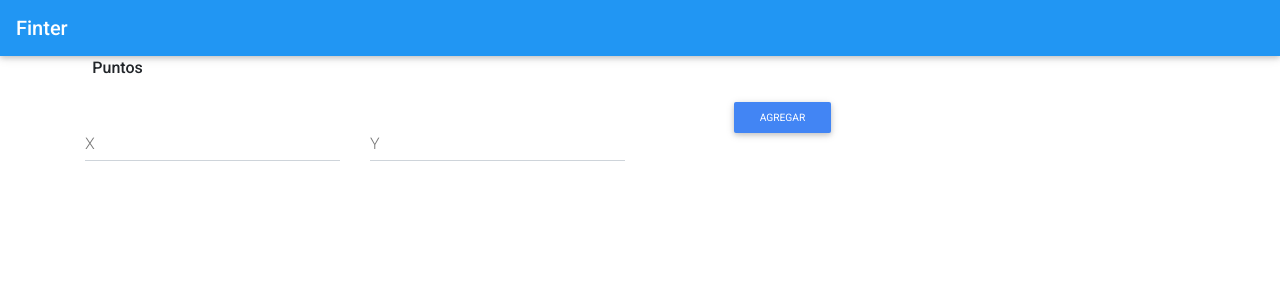
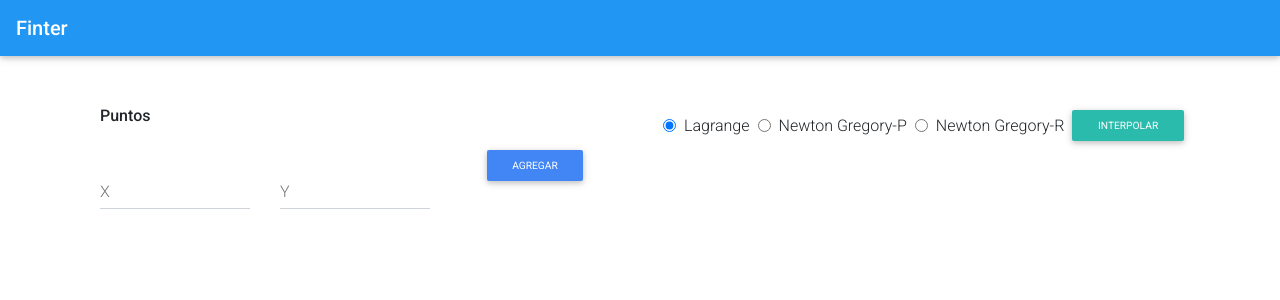
Before and after one commit to MauroCicerchia/finter, a React (Create React App) app: page / in a window 1280 px wide. Shown: the top 300 px of the page. Built offline with nearby package versions, Linux system fonts and the light colour scheme.

Commit message:
UI va queriendo

```diff
--- a/package.json
+++ b/package.json
@@ -12,7 +12,7 @@
     "lodash": "^4.17.15",
     "mathjs": "^6.2.3",
     "mdbootstrap": "^4.8.11",
-    "mdbreact": "^4.22.0",
+    "mdbreact": "^4.22.1",
     "react": "^16.11.0",
     "react-chartjs-2": "^2.8.0",
     "react-dom": "^16.11.0",
--- a/src/App.js
+++ b/src/App.js
@@ -1,10 +1,22 @@
-import React from "react";
+import React, { Component } from "react";
 import "./App.css";
-import { MDBNavbar, Button, MDBNavbarBrand } from "mdbreact";
-import Function from "./components/function";
+import {
+  MDBNavbar,
+  MDBNavbarBrand,
+  MDBContainer,
+  MDBCol,
+  MDBRow
+} from "mdbreact";
+// import Function from "./components/function";
 import PointsContainer from "./components/pointsContainer";
+import Options from "./components/options";
 
-function App() {
+export default class App extends Component {
+  state = {
+    points: []
+  };
+
+  render() {
     return (
       <div className="App">
         <MDBNavbar color="blue">
@@ -13,28 +25,27 @@ function App() {
           </MDBNavbarBrand>
         </MDBNavbar>
 
-      <div>
-        <PointsContainer></PointsContainer>
-      </div>
-
+        <MDBContainer className="mt-5">
+          <MDBRow>
+            <MDBCol md="6">
+              <PointsContainer
+                onPointsChanged={this.updatePoints}
+              ></PointsContainer>
+            </MDBCol>
+            <MDBCol md="6">
+              <Options interpolate={this.interpolate}></Options>
               {/* <Function></Function> */}
-
-      {/* <header className="App-header">
-        <img src={logo} className="App-logo" alt="logo" />
-        <p>
-          Edit <code>src/App.js</code> and save to reload.
-        </p>
-        <a
-          className="App-link"
-          href="https://reactjs.org"
-          target="_blank"
-          rel="noopener noreferrer"
-        >
-          Learn React
-        </a>
-      </header> */}
+            </MDBCol>
+          </MDBRow>
+        </MDBContainer>
       </div>
     );
   }
 
-export default App;
+  updatePoints = points => {
+    this.setState({
+      points
+    });
+    console.log(points);
+  };
+}
--- /dev/null
+++ b/src/components/options.jsx
@@ -0,0 +1,49 @@
+import React, { Component } from "react";
+import { MDBInput, MDBContainer, MDBFormInline, MDBBtn } from "mdbreact";
+
+export default class Options extends Component {
+  constructor(props) {
+    super(props);
+    this.state = {
+      radio: 1
+    };
+  }
+  render() {
+    return (
+      <MDBFormInline>
+        <MDBInput
+          gap
+          label="Lagrange"
+          onClick={this.onClick(1)}
+          checked={this.state.radio === 1 ? true : false}
+          type="radio"
+          size="sm"
+          className="mx-2"
+        ></MDBInput>
+        <MDBInput
+          gap
+          label="Newton Gregory-P"
+          onClick={this.onClick(2)}
+          checked={this.state.radio === 2 ? true : false}
+          type="radio"
+          size="sm"
+          className="mx-2"
+        ></MDBInput>
+        <MDBInput
+          gap
+          label="Newton Gregory-R"
+          onClick={this.onClick(3)}
+          checked={this.state.radio === 3 ? true : false}
+          type="radio"
+          size="sm"
+          className="mx-2"
+        ></MDBInput>
+        <MDBBtn size="sm" className="mx-2">
+          Interpolar
+        </MDBBtn>
+      </MDBFormInline>
+    );
+  }
+
+  onClick = id => () => this.setState({ radio: id });
+}
--- a/src/components/point.jsx
+++ b/src/components/point.jsx
@@ -1,3 +1,4 @@
+import _ from "lodash";
 import React, { Component } from "react";
 import { MDBRow, MDBCol, MDBInput, MDBBtn } from "mdbreact";
 
@@ -6,40 +7,45 @@ export default class Point extends Component {
     super(props);
     this.state = {
       added: false,
-      x: "",
-      y: ""
+      id: this.props.id,
+      x: this.props.x,
+      y: this.props.y
     };
   }
 
   render() {
     return (
       <MDBRow>
-        <MDBCol md="3">
+        <MDBCol md="4">
           <form>
             <MDBInput
+              type="number"
               label="X"
               value={this.state.x}
               onChange={this.updateX}
+              disabled={this.state.added}
             ></MDBInput>
           </form>
         </MDBCol>
-        <MDBCol md="3">
+        <MDBCol md="4">
           <form>
             <MDBInput
+              type="number"
               label="Y"
               value={this.state.y}
               onChange={this.updateY}
+              disabled={this.state.added}
             ></MDBInput>
           </form>
         </MDBCol>
-        <MDBCol md="3">
+        <MDBCol md="4">
           <form>
             {(!this.state.added && (
               <MDBBtn rounded size="sm" color="primary" onClick={this.agregar}>
                 Agregar
               </MDBBtn>
             )) || (
-              <MDBBtn rounded size="sm" color="danger">
+              <MDBBtn rounded size="sm" color="danger" onClick={this.eliminar}>
                 Eliminar
               </MDBBtn>
             )}
@@ -50,13 +56,20 @@ export default class Point extends Component {
   }
 
   agregar = () => {
-    this.setState({ added: true });
-    this.props.add(this);
+    if (_.isEmpty(this.state.x) || _.isEmpty(this.state.y)) {
+    } else {
+      this.setState({ added: true });
+      this.props.add(this);
+    }
+  };
+
+  eliminar = () => {
+    this.props.remove(this.state.id);
   };
 
   updateX = event => this.setState({ x: event.target.value });
 
   updateY = event => this.setState({ y: event.target.value });
 
-  getPoint = () => ({ x: this.state.x, y: this.state.y });
+  getPoint = () => ({ id: this.state.id, x: this.state.x, y: this.state.y });
 }
--- a/src/components/pointsContainer.jsx
+++ b/src/components/pointsContainer.jsx
@@ -1,3 +1,4 @@
+import _ from "lodash";
 import React, { Component } from "react";
 import Point from "./point";
 import { MDBContainer, MDBRow, MDBCol } from "mdbreact";
@@ -6,7 +7,7 @@ export default class PointsContainer extends Component {
   constructor(props) {
     super(props);
     this.state = {
-      points: []
+      points: [{ id: 0, x: "", y: "" }]
     };
   }
 
@@ -20,15 +21,45 @@ export default class PointsContainer extends Component {
             </p>
           </MDBCol>
         </MDBRow>
-        <Point add={this.addPoint}></Point>
+        {this.state.points
+          .sort((a, b) => a.id > b.id)
+          .map((point, i) => (
+            <Point
+              key={point.id}
+              id={point.id}
+              x={point.x}
+              y={point.y}
+              add={this.addPoint}
+              remove={this.removePoint}
+            ></Point>
+          ))}
       </MDBContainer>
     );
   }
 
   addPoint = point => {
+    let oldPoint = _.find(this.state.points, p => p.id === point.getPoint().id);
+    _.set(oldPoint, "x", point.getPoint().x);
+    _.set(oldPoint, "y", point.getPoint().y);
+    let points = [
+      ...this.state.points,
+      { id: point.getPoint().id + 1, x: "", y: "" }
+    ];
     this.setState({
-      points: [...this.state.points, point.getPoint()]
+      points
     });
-    console.log(point.getPoint());
+    this.props.onPointsChanged(
+      _.uniqBy(points.filter(p => !_.isEmpty(p.x) && !_.isEmpty(p.y)), "x")
+    );
+  };
+
+  removePoint = id => {
+    let points = _.filter(this.state.points, point => point.id !== id);
+    this.setState({
+      points
+    });
+    this.props.onPointsChanged(
+      _.uniqBy(points.filter(p => !_.isEmpty(p.x) && !_.isEmpty(p.y)), "x")
+    );
   };
 }
--- a/src/procesador/run.js
+++ b/src/procesador/run.js
@@ -5,20 +5,20 @@ const NewtonGregory = require("./newtonGregory");
 
 const muestra = [
   { x: 1, y: 4 },
-  { x: 2, y: 15 },
-  { x: 3, y: 40 },
-  { x: 4, y: 85 }
+  { x: 2, y: 8 },
+  { x: 3, y: 2 },
+  { x: 4, y: 10 }
 ];
 
-// let l = new Lagrange().procesar(muestra);
-// // let f = x => math.parse(l.result).evaluate({ x });
-// module.exports = {
-//   interpolator: math.simplify(l.result).toString(),
-//   input: muestra
-// };
+let l = new Lagrange().procesar(muestra);
+// let f = x => math.parse(l.result).evaluate({ x });
+module.exports = {
+  interpolator: math.simplify(l.result).toString(),
+  input: muestra
+};
 // let xs = math.range(-100, 100).map(x => x / 10);
 // module.exports = xs.map(x => ({ x, y: f(x) })).toArray();
 
-let ng = new NewtonGregory();
-let res = ng.procesar(muestra);
-console.log(math.parse(res.prog).evaluate({ x: 4 }));
+// let ng = new NewtonGregory();
+// let res = ng.procesar(muestra);
+// console.log(math.parse(res.prog).evaluate({ x: 4 }));
```
Also changed, not shown: 1 other file (tests, documents, lock files or other folders). Lines whose indentation alone changed are shown as unchanged.
